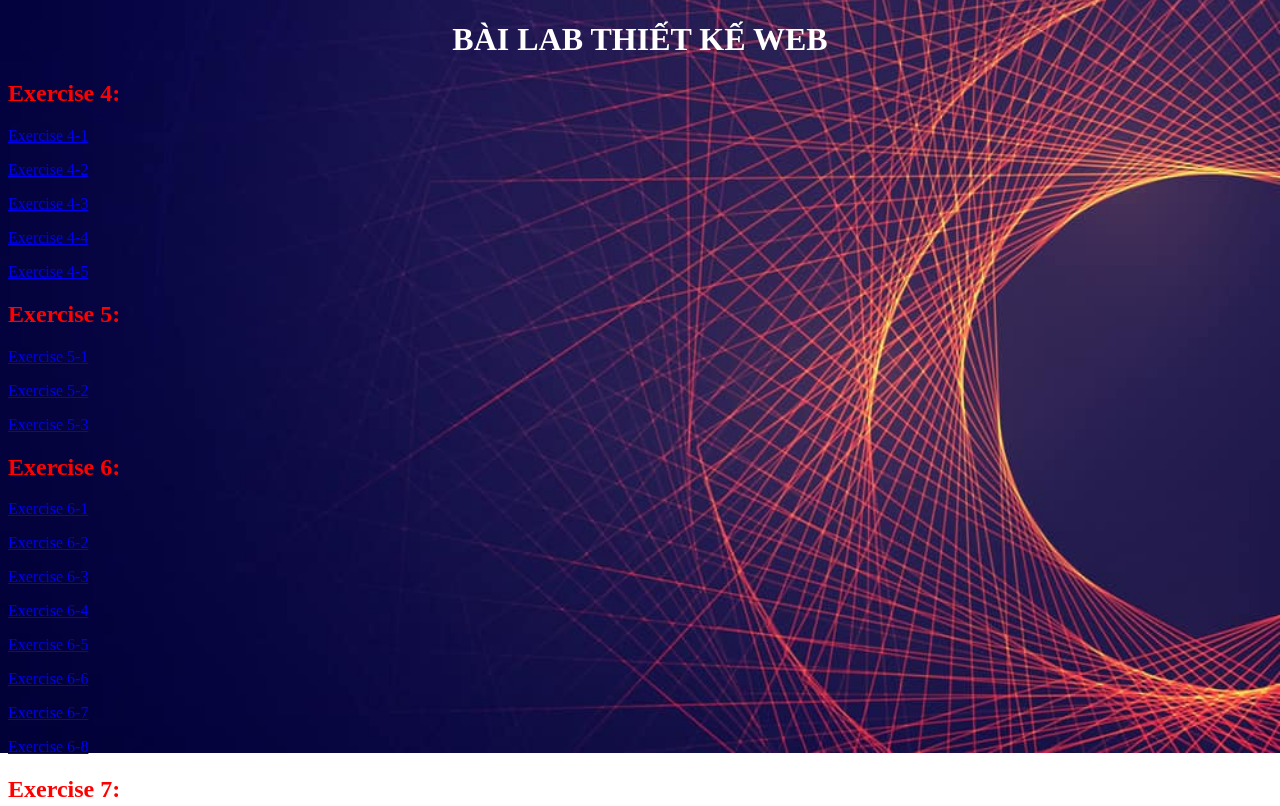
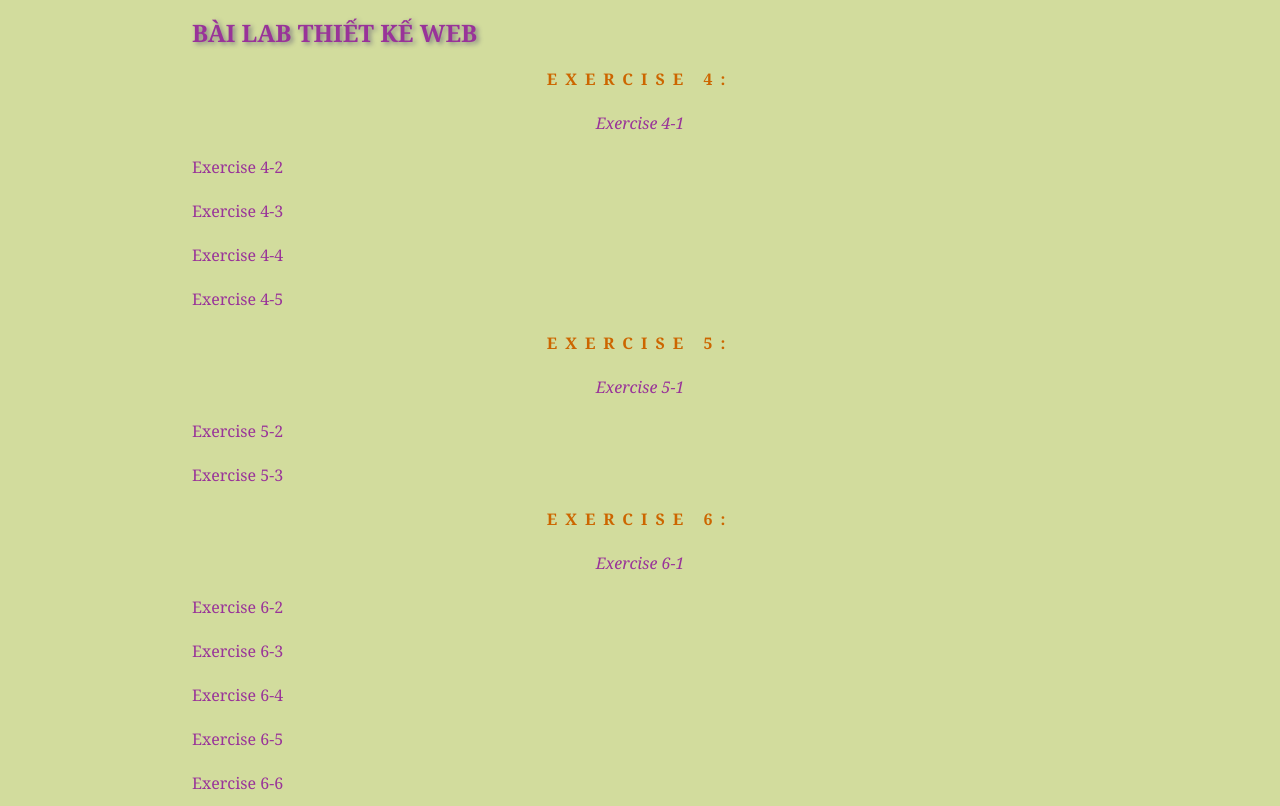
Before and after one commit to NguyenThiHongVan/WEBDESIGN, a plain HTML site: page index.html in a window 1280 px wide. Shown: the top 806 px of the page. Drawn offline with Linux system fonts and the light colour scheme; files that its build step writes are made by us from their sources.

Commit message:
Trang chu

```diff
--- a/index.html
+++ b/index.html
@@ -3,32 +3,12 @@
 <head>
 	<meta charset="UTF-8">
 	<title>BÀI LAB THIẾT KẾ WEB</title>
-	<style>
-		body{
-			background-image: url("background.jpg");
-			background-repeat: no-repeat;
-			background-position: center;
-			background-size: cover;
-			height: 600px;
-
-		}
-		.header {
-   		background-color: #e9d8f4;
-  		color: #58257b;
-  		text-align: center;
-  		padding: 20px;
-}
-		h1{
-			color: white;
-			text-align: center;
-		}
-		h2{
-			color: red;
-		}
-	</style>
+	<link rel="stylesheet" href="style.css">
 </head>
 <body>
 	<h1>BÀI LAB THIẾT KẾ WEB</h1>
+	<div id="Noidung">
+		<div id="Noidungbentrai">
 			<h2>Exercise 4:</h2>
 			<p><a href="Lab\Bai 4-1\index.html">Exercise 4-1</a></p>
 			<p><a href="Lab\bai4-2\index.html">Exercise 4-2</a></p>
@@ -59,6 +39,8 @@
 			<h2>Exercise 11:</h2>
 			<p><a href="Lab\bai11-1\index.html">Exercise 11-1</a></p>
 			<p><a href="Lab\bai11-2\index.html">Exercise 11-2</a></p>
+		</div>
+		<div id="Noidungbenphai">
 			<h2>Exercise 12:</h2>
 			<p><a href="Lab\bai12-1\index.html">Exercise 12-1</a></p>
 			<p><a href="Lab\bai12-2\index.html">Exercise 12-2</a></p>
@@ -90,6 +72,9 @@
 			<h2>Exercise:17</h2>
 			<p><a href="Lab\bai17-1\index.html">Exercise 17-1</a></p>
 			<p><a href="Lab\bai17-2\index.html">Exercise 17-2</a></p>
+		</div>
+	</div>
+
 
 </body>
 </html>
```
Lines whose indentation alone changed are shown as unchanged.
